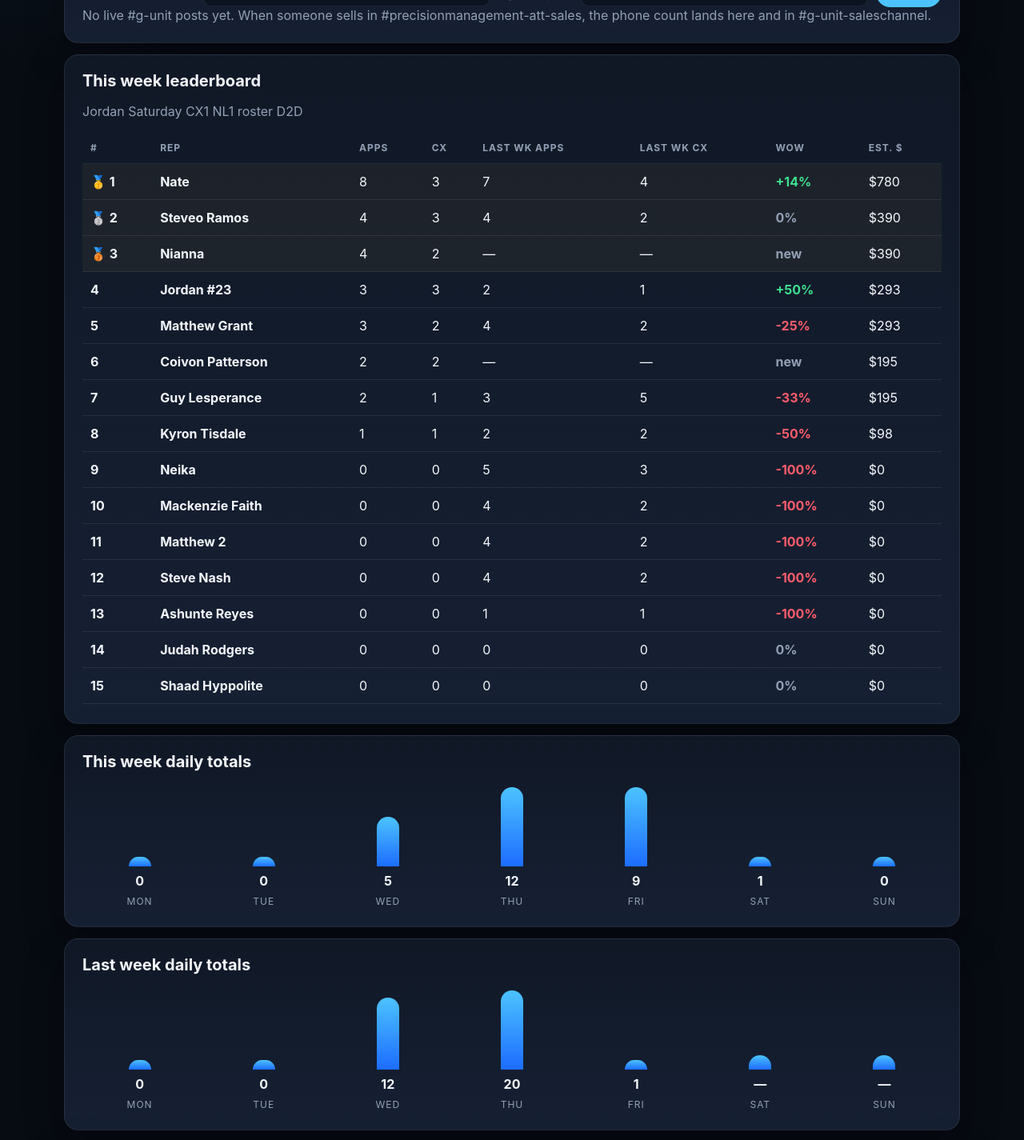
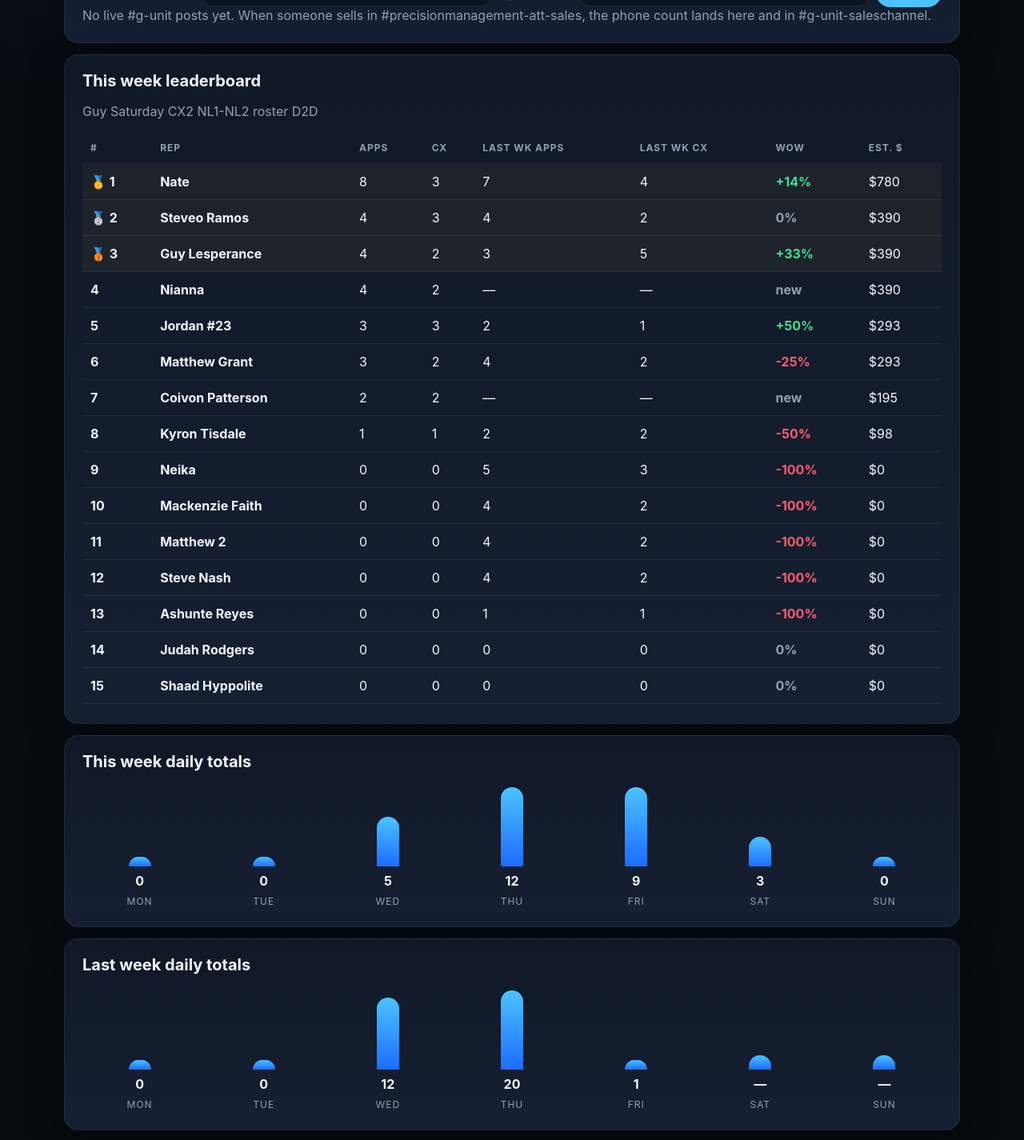
Before and after one commit to nash1599-ux/my-react-app, a React (Create React App) app: page / in a window 1280 px wide. Shown: the part 920-2345 px from the top of the page at 80% size. Built offline with nearby package versions, Linux system fonts and the light colour scheme.

Commit message:
Add Guy’s Saturday CX2 NL1-NL2 G-Unit roster D2D.
Count customer #2 as +1 CX and 2 phones, and move DG to 3/12.

Co-authored-by: Opulent <nash1599-ux@users.noreply.github.com>

```diff
--- a/src/data/board.js
+++ b/src/data/board.js
@@ -546,17 +546,17 @@ export const FRIDAY_BOARD_TEXT = `
 export const SATURDAY_SEP26_BOARD_TEXT = `
 ╔══════════════════════════════════════╗
 ║ :military_helmet: G-UNIT SALES BOARD :saluting_face::moneybag: ║
-║ :bar_chart: DG:1/12 |11 NL LEFT | SATURDAY ║
+║ :bar_chart: DG:3/12 |10 NL LEFT | SATURDAY ║
 ╚══════════════════════════════════════╝
 :trophy: LEADERBOARD
 ━━━━━━━━━━━━━━━━━━━━━━━━━━━━━━━━━━━━━━
 :first_place_medal: Nate 8 Apps | 3 CX
 :second_place_medal: Steveo Ramos 4 Apps | 3 CX
-:third_place_medal: Nianna 4 Apps | 2 CX
-4. Jordan #23 3 Apps | 3 CX
-5. Matthew Grant 3 Apps | 2 CX
-6. Coivon Patterson 2 Apps | 2 CX
-7. Guy Lesperance 2 Apps | 1 CX
+:third_place_medal: Guy Lesperance 4 Apps | 2 CX
+4. Nianna 4 Apps | 2 CX
+5. Jordan #23 3 Apps | 3 CX
+6. Matthew Grant 3 Apps | 2 CX
+7. Coivon Patterson 2 Apps | 2 CX
 8. Kyron Tisdale 1 App | 1 CX
 9. Neika 0 Apps | 0 CX
 10. Mackenzie Faith 0 Apps | 0 CX
@@ -718,14 +718,14 @@ export const OFFICIAL_SNAPSHOT = summarizeBoard({
   ...parseBoardText(SATURDAY_SEP26_BOARD_TEXT, WEEK_OF_SEP_22_OPENING),
   weekLabel: "Week of Sep 22",
   sourceLabel: "Saturday live board",
-  dataAsOf: "Jordan Saturday CX1 NL1 roster D2D",
-  dailyTotals: { mon: 0, tue: 0, wed: 5, thu: 12, fri: 9, sat: 1, sun: 0 },
+  dataAsOf: "Guy Saturday CX2 NL1-NL2 roster D2D",
+  dailyTotals: { mon: 0, tue: 0, wed: 5, thu: 12, fri: 9, sat: 3, sun: 0 },
   notes: [
     "New week of Sep 22. Last tracked week (Sep 8–11) is archived.",
     "Wednesday: Matthew Grant and Steveo Ramos CX1 / NL1-NL2, Coivon Patterson CX1 / NL1.",
     "Thursday: Nate also CX2 / NL3-NL5 (+1 CX, 3 phones). DG hit 12/12.",
     "Friday: Nate CX1 / NL1-NL3, Coivon/Steveo/Jordan CX1 / NL1, Matthew Grant CX1 / NL1, Nianna CX1 / NL1-NL2 late. DG 9/12.",
-    "Saturday: Jordan CX1 / NL1 roster D2D (S/O G-Unit). DG reset to 1/12.",
+    "Saturday: Jordan CX1 / NL1, Guy CX2 / NL1-NL2 (+1 CX, 2 phones). DG 3/12.",
     "Last tracked week (40 apps / 26 CX) stays archived.",
   ],
 });
```
Also changed, not shown: 2 other files (tests, documents, lock files or other folders).
